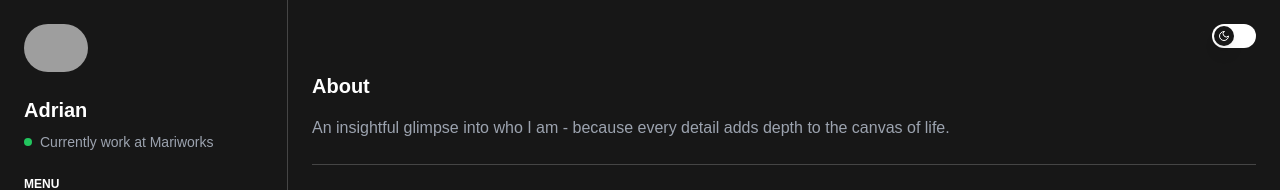
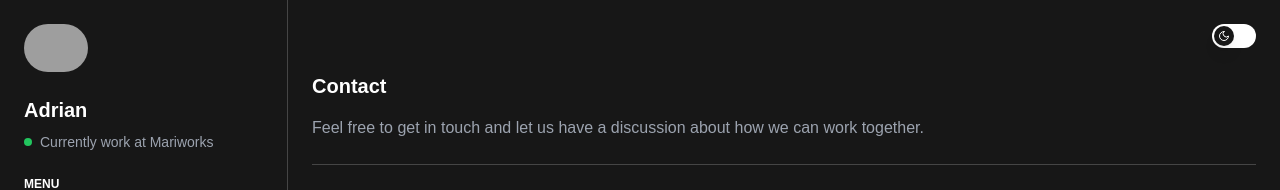
Before and after one commit to adrianusyoga1p/yogs-portfolio, a Next.js app: page /contact in a window 1280 px wide. Shown: the top 190 px of the page. Built offline with nearby package versions, Linux system fonts and the light colour scheme; grey boxes are pictures that could not be loaded.

Commit message:
change title contact

```diff
--- a/app/contact/page.tsx
+++ b/app/contact/page.tsx
@@ -40,10 +40,9 @@ const ContactPage = () => {
   return (
     <>
       <section className="space-y-4">
-        <h1 className="font-bold text-xl">About</h1>
+        <h1 className="font-bold text-xl">Contact</h1>
         <p className="text-gray-400">
-          An insightful glimpse into who I am - because every detail adds depth
-          to the canvas of life.
+          Feel free to get in touch and let us have a discussion about how we can work together.
         </p>
       </section>
       <hr className="border-cborder" />
```
